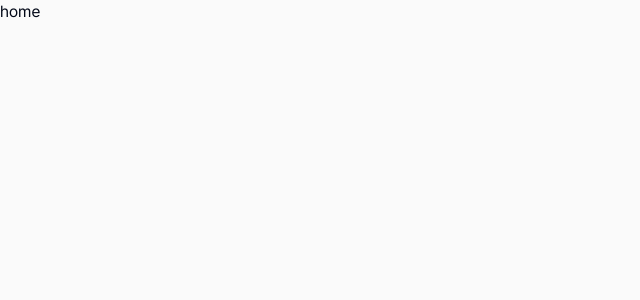
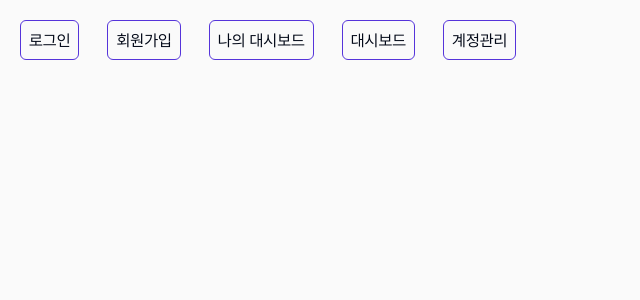
Before and after one commit to ynmkim/taskify, a Next.js app: page / in a window 1280 px wide. Shown: the top 300 px of the page, without its empty margins (0-640 px from the left). Built offline with nearby package versions, Linux system fonts and the light colour scheme.

Commit message:
Feat: 랜딩페이지에 각 페이지랑 연결된 링크 버튼 추가
일일히 주소창에 치면서 확인하기가 번거로워 임시로 만들었습니다

```diff
--- a/src/pages/index.tsx
+++ b/src/pages/index.tsx
@@ -1,5 +1,13 @@
+import Link from "next/link";
+
 export default function Home() {
   return (
-    <div>home</div>
+    <div className="px-5 py-5 flex gap-7">
+      <Link href='/login' className="w-fit h-10 border border-violet-5534DA rounded-md py-2 px-2">로그인</Link>
+      <Link href='/signup' className="w-fit h-10 border border-violet-5534DA rounded-md py-2 px-2">회원가입</Link>
+      <Link href='/mydashboard' className="w-fit h-10 border border-violet-5534DA rounded-md py-2 px-2">나의 대시보드</Link>
+      <Link href='/dashboard' className="w-fit h-10 border border-violet-5534DA rounded-md py-2 px-2">대시보드</Link>
+      <Link href='/mypage' className="w-fit h-10 border border-violet-5534DA rounded-md py-2 px-2">계정관리</Link>
+    </div>
   );
 }
```
